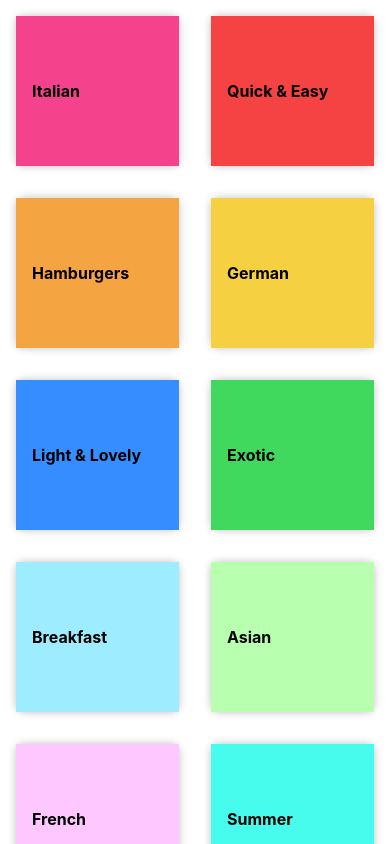
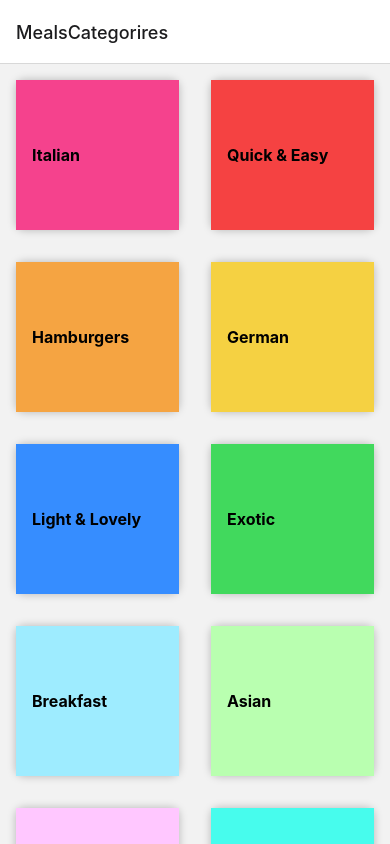
Before and after one commit to lprodrigo/06-rncourse, a React Native app: screen /MealsCategorires in a window 390 px wide. Built offline with nearby package versions, Linux system fonts and the light colour scheme.

Commit message:
feat: add navigation

```diff
--- a/App.js
+++ b/App.js
@@ -1,8 +1,24 @@
 import { StyleSheet } from "react-native";
 import CategoriesScreen from "./screens/CategoriesScreen";
 
+import { NavigationContainer } from "@react-navigation/native";
+import { createNativeStackNavigator } from "@react-navigation/native-stack";
+
+import { StatusBar } from "expo-status-bar";
+
+const Stack = createNativeStackNavigator();
+
 export default function App() {
-  return <CategoriesScreen />;
+  return (
+    <>
+      <StatusBar style="dark" />
+      <NavigationContainer>
+        <Stack.Navigator>
+          <Stack.Screen name="MealsCategorires" component={CategoriesScreen} />
+        </Stack.Navigator>
+      </NavigationContainer>
+    </>
+  );
 }
 
 const styles = StyleSheet.create({});
--- a/package.json
+++ b/package.json
@@ -9,10 +9,14 @@
     "web": "expo start --web"
   },
   "dependencies": {
+    "@react-navigation/native": "^6.1.6",
+    "@react-navigation/native-stack": "^6.9.12",
     "expo": "~48.0.15",
     "expo-status-bar": "~1.4.4",
     "react": "18.2.0",
-    "react-native": "0.71.7"
+    "react-native": "0.71.7",
+    "react-native-safe-area-context": "4.5.0",
+    "react-native-screens": "~3.20.0"
   },
   "devDependencies": {
     "@babel/core": "^7.20.0"
--- a/screens/CategoriesScreen.js
+++ b/screens/CategoriesScreen.js
@@ -1,6 +1,5 @@
 import { FlatList } from "react-native";
 import { CATEGORIES } from "../data/dummy-data";
-import { View } from "react-native";
 import CategoryGridTile from "../components/CategoryGridTile";
 
 const renderCategoryItem = (itemData) => {
```
Also changed, not shown: 1 other file (tests, documents, lock files or other folders).
